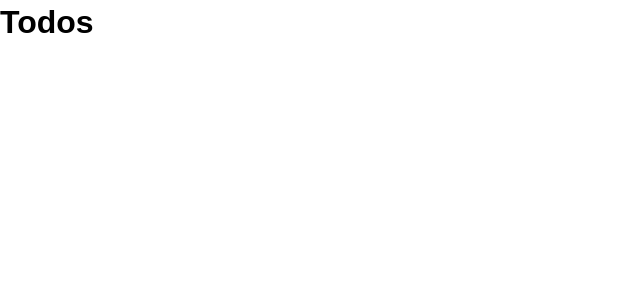
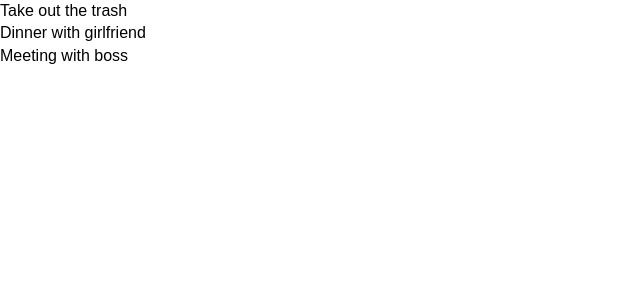
Before and after one commit to Musyimi97/to-do-react, a React (Create React App) app: page / in a window 1280 px wide. Shown: the top 300 px of the page, without its empty margins (0-640 px from the left). Built offline with nearby package versions, Linux system fonts and the light colour scheme.

Commit message:
new component TodoItem Created

```diff
--- a/src/App.js
+++ b/src/App.js
@@ -1,15 +1,38 @@
-import React from 'react';
+import React, { Component } from 'react';
 import Todos from './components/Todos';
 import './App.css';
 
-function App() {
+class App extends Component {
+  state = {
+    todos:[
+      {
+        id:1,
+        title:'Take out the trash',
+        completed:false
+      },
+      {
+        id:2,
+        title:'Dinner with girlfriend',
+        completed:false
+      },
+      {
+        id:3,
+        title:'Meeting with boss',
+        completed:false
+      },
+
+    ]
+  }
+render() {
   return (
     <div className="App">
       <header className="App-header">
-      <Todos/>
+      <Todos todos={this.state.todos}/>
       </header>
     </div>
   );
 }
 
+}
+
 export default App;
--- /dev/null
+++ b/src/components/TodoItem.js
@@ -0,0 +1,19 @@
+import React, { Component } from 'react'
+import PropTypes from 'prop-types'
+
+
+export class TodoItem extends Component {
+    render() {
+        return (
+            <div>
+                <p>{this.props.todo.title}</p>
+            </div>
+        )
+    }
+}
+   // proptypes
+   TodoItem.protoTypes={
+    todo: PropTypes.array.isRequired
+}
+
+export default TodoItem
--- a/src/components/Todos.js
+++ b/src/components/Todos.js
@@ -1,13 +1,17 @@
-import React from 'react';
+import React, { Component } from 'react';
+import TodoItem from './TodoItem'
+import PropTypes from 'prop-types'
 
-function Todos() {
-  return (
-    <div >
-
-      <h1>Todos</h1>
-
-    </div>
-  );
-}
+class Todos extends Component {
+    render(){
+        return this.props.todos.map((todo) =>(
+           <TodoItem key={todo.id} todo={todo}/>
+        ));
+        }
+    }
+    // proptypes
+    Todos.protoTypes={
+        todos: PropTypes.array.isRequired
+    }
 
 export default Todos;
```
